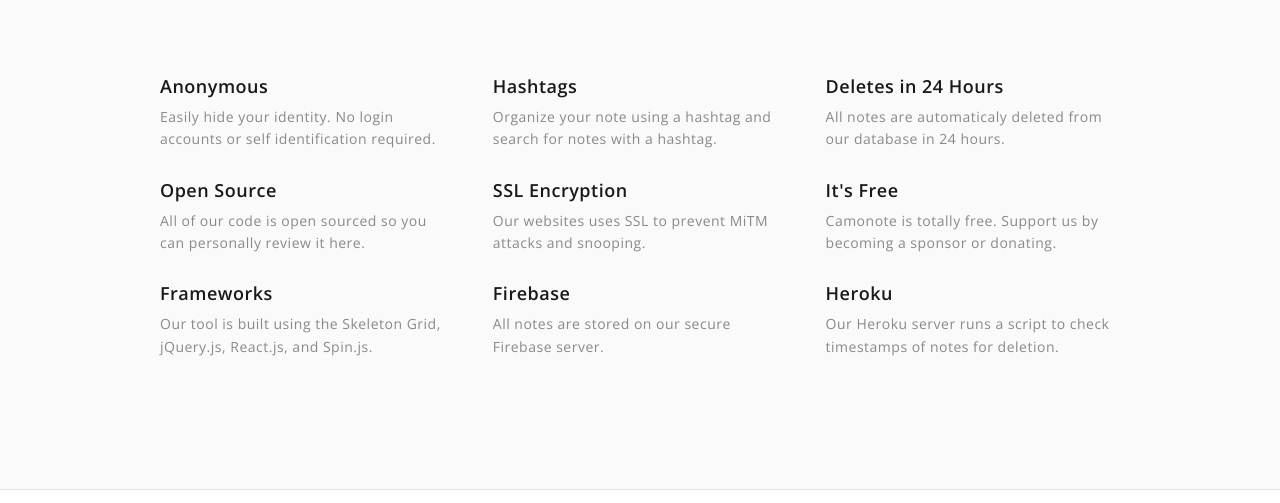
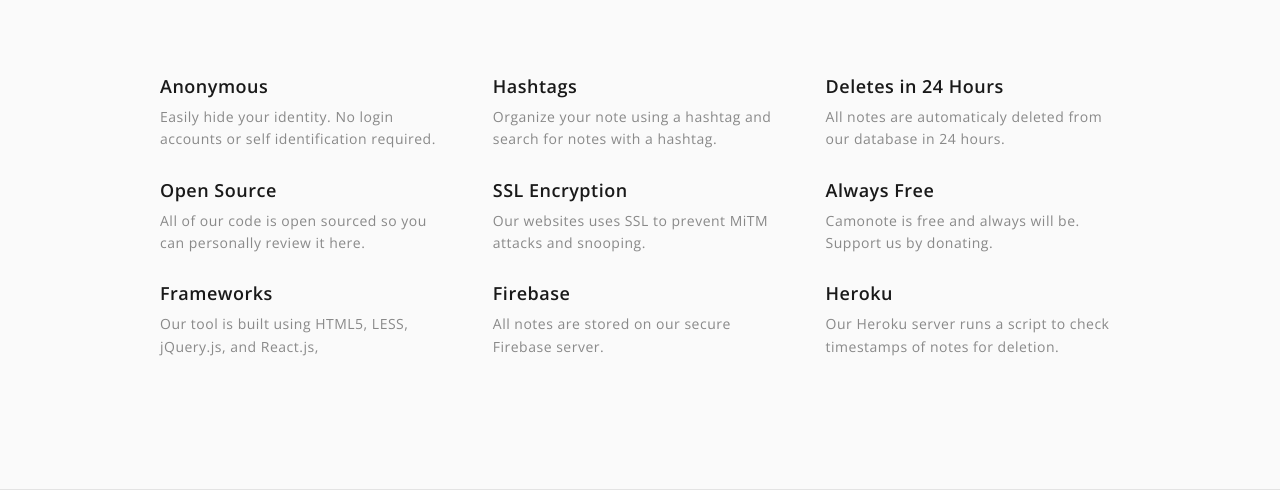
Before and after one commit to OneHunnid/OneHunnid.github.io, a plain HTML site: page learnmore.html in a window 1280 px wide. Shown: the part 294-797 px from the top of the page. Drawn offline with nearby package versions, Linux system fonts and the light colour scheme.

Commit message:
updated text

```diff
--- a/learnmore.html
+++ b/learnmore.html
@@ -76,15 +76,15 @@
 								<p>Our websites uses SSL to prevent MiTM attacks and snooping.</p>
 							</div>
 							<div class="four columns">
-								<div class="learn__title">It's Free</div>
-								<p>Camonote is totally free. Support us by becoming a sponsor or donating.</p>
+								<div class="learn__title">Always Free</div>
+								<p>Camonote is free and always will be. Support us by donating.</p>
 							</div>
 						</div>
 
 						<div class="row learn">
 							<div class="four columns">
 								<div class="learn__title">Frameworks</div>
-								<p>Our tool is built using the Skeleton Grid, jQuery.js, React.js, and Spin.js.</p>
+								<p>Our tool is built using HTML5, LESS, jQuery.js, and React.js,</p>
 							</div>
 							<div class="four columns">
 								<div class="learn__title">Firebase</div>
```
